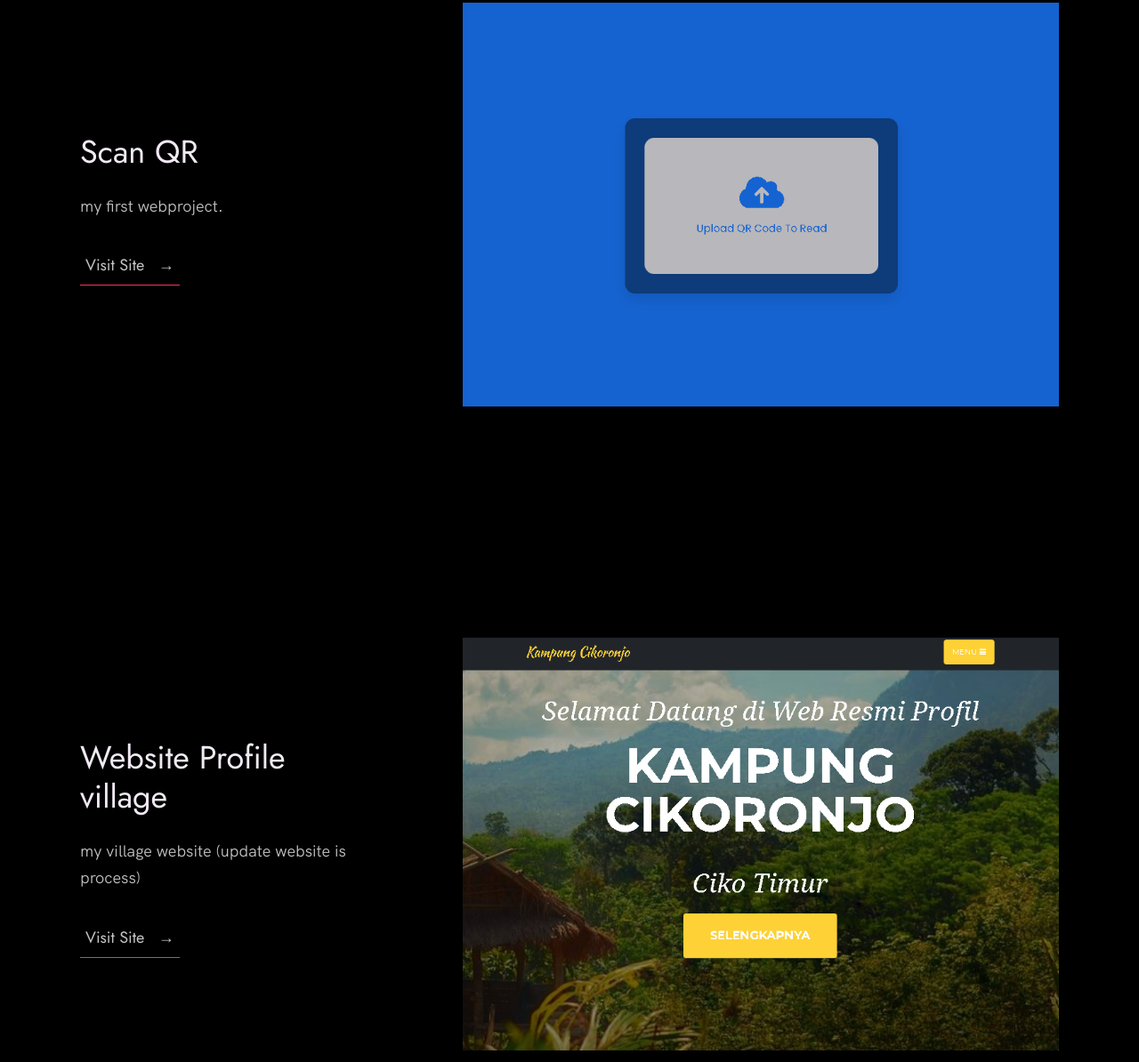
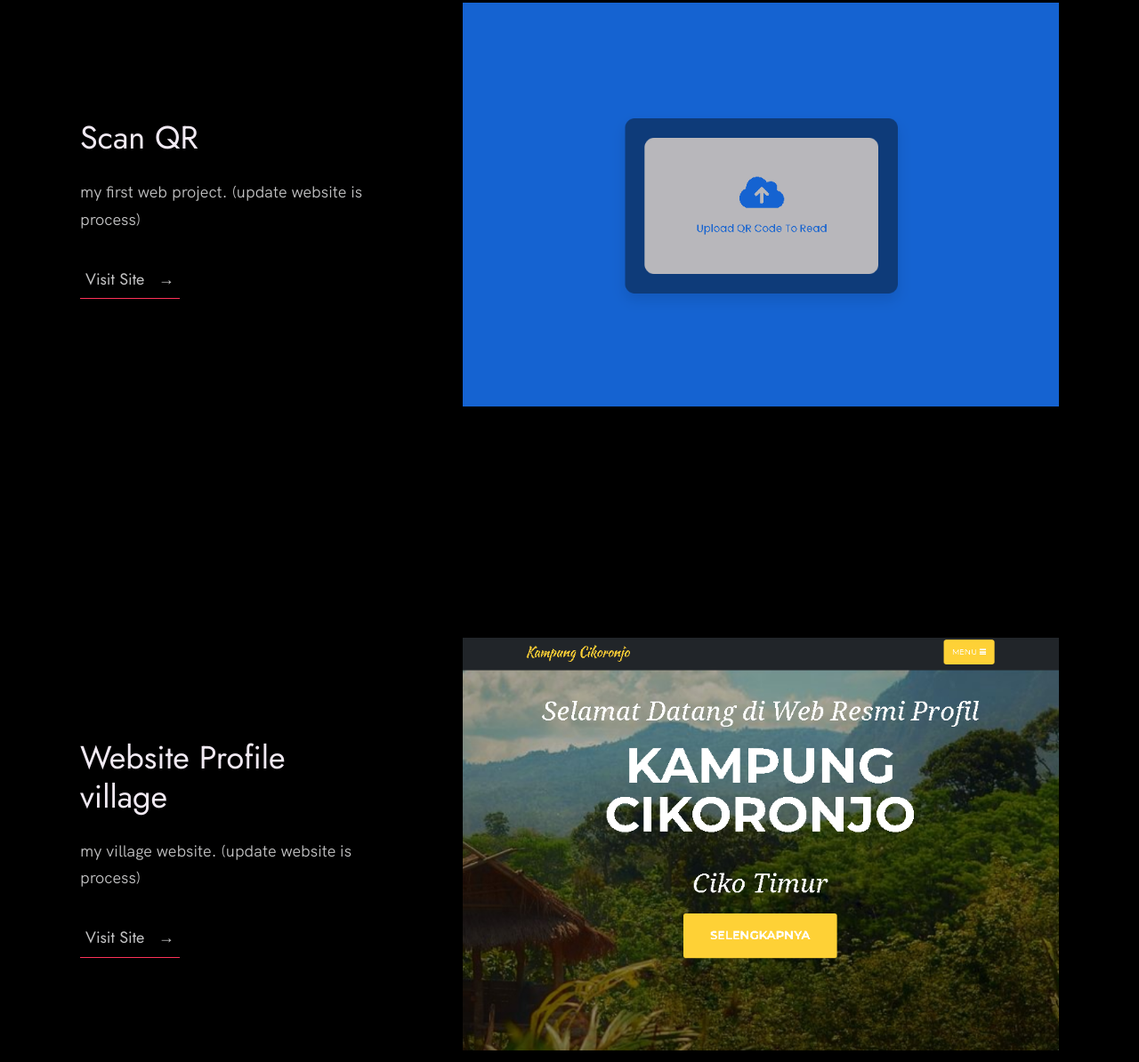
Before and after one commit to argamtew/port, a plain HTML site: page index.html in a window 1280 px wide. Shown: the part 1065-2259 px from the top of the page at 89% size. Drawn offline with Linux system fonts and the light colour scheme.

Commit message:
Update index.html

```diff
--- a/index.html
+++ b/index.html
@@ -80,7 +80,7 @@
             <div class="work__text">
               <h3>Scan QR</h3>
               <p>
-                my first webproject.
+                my first web project. (update website is process)
               </p>
               <ul class="work__list">
 
@@ -101,7 +101,7 @@
             <div class="work__text">
               <h3>Website Profile village</h3>
               <p>
-                my village website (update website is process)
+                my village website. (update website is process)
               </p>
               <ul class="work__list">
 
@@ -171,7 +171,7 @@
           Are you looking for a fast-performing and user-friendly website to
           represent your product or business? or looking for any kind of
           consultation? or want to ask questions? or have some advice for me
-          or just want to say "Hi 👋" in any case feel free to Let me know. I
+          or just want to say "Hi 👋" in any case feel free to Let me know. me
           will do my best to respond back. 😊 The quickest way to reach out to
           me is via an email.
         </p>
```
